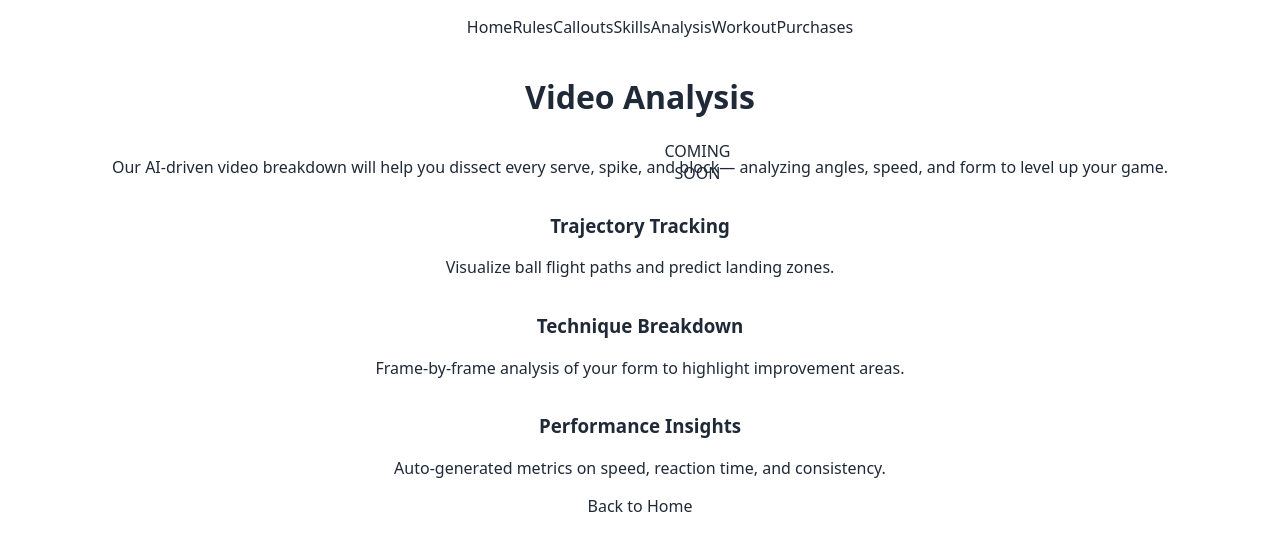
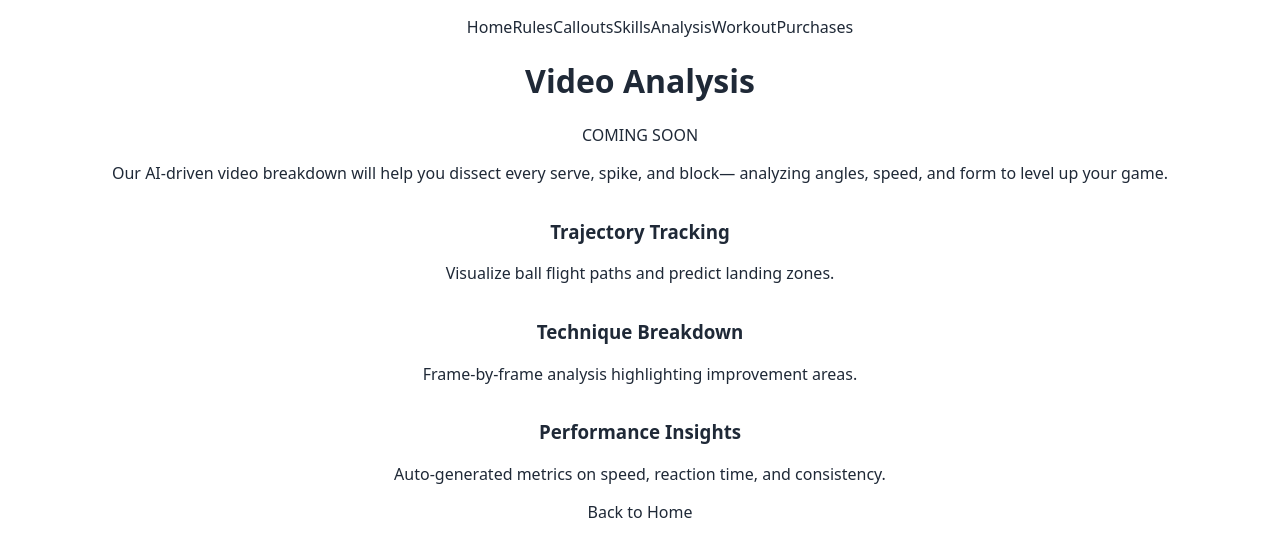
Before and after one commit to blueweriy/volleyball-ai-website, a React (Vite) app: page /analysis in a window 1280 px wide. Shown: the top 556 px of the page. Built offline with nearby package versions, Linux system fonts and the light colour scheme.

Commit message:
Update Analysis.jsx

```diff
--- a/src/pages/Analysis.jsx
+++ b/src/pages/Analysis.jsx
@@ -1,4 +1,3 @@
-// src/pages/Analysis.jsx
 import React from 'react';
 import { Link } from 'react-router-dom';
 
@@ -7,10 +6,11 @@ export default function Analysis() {
     <div className="bg-white text-gray-900 min-h-screen py-16 px-4 sm:px-6 lg:px-8">
       <div className="max-w-6xl mx-auto text-center">
 
-        {/* Title & Badge */}
-        <div className="relative inline-block mb-8">
-          <h1 className="text-4xl font-extrabold">Video Analysis</h1>
-          <span className="absolute -top-2 -right-8 bg-yellow-300 text-yellow-800 text-xs uppercase font-bold px-2 py-1 rounded">
+        {/* Title */}
+        <h1 className="text-4xl font-extrabold mb-4">Video Analysis</h1>
+        {/* Badge below title */}
+        <div className="inline-block mb-8">
+          <span className="bg-yellow-300 text-yellow-800 text-sm uppercase font-bold px-3 py-1 rounded">
             Coming Soon
           </span>
         </div>
@@ -32,7 +32,7 @@ export default function Analysis() {
           <div className="p-6 bg-gray-50 rounded-lg shadow">
             <h3 className="text-xl font-semibold mb-2">Technique Breakdown</h3>
             <p className="text-gray-700">
-              Frame-by-frame analysis of your form to highlight improvement areas.
+              Frame-by-frame analysis highlighting improvement areas.
             </p>
           </div>
           <div className="p-6 bg-gray-50 rounded-lg shadow">
```
